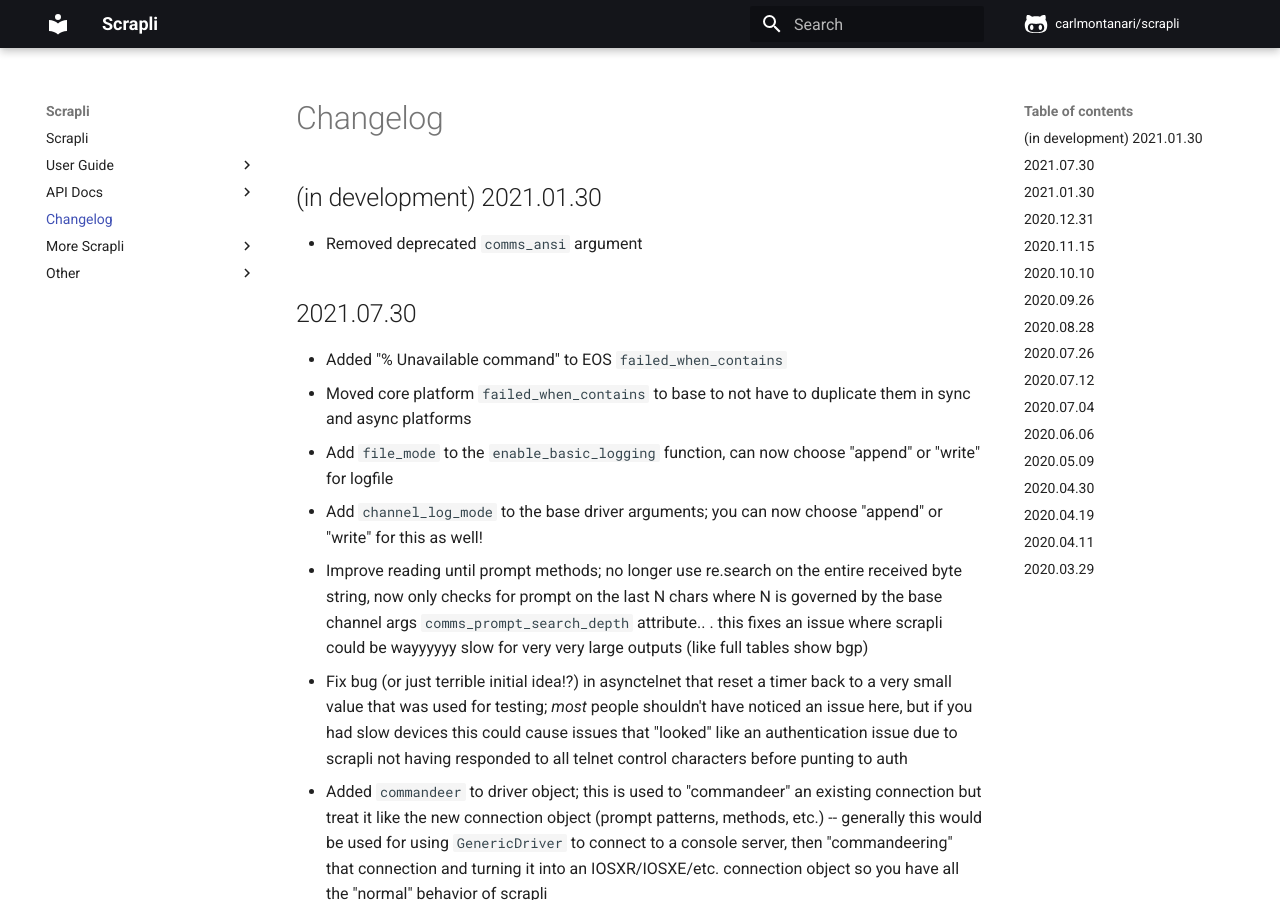
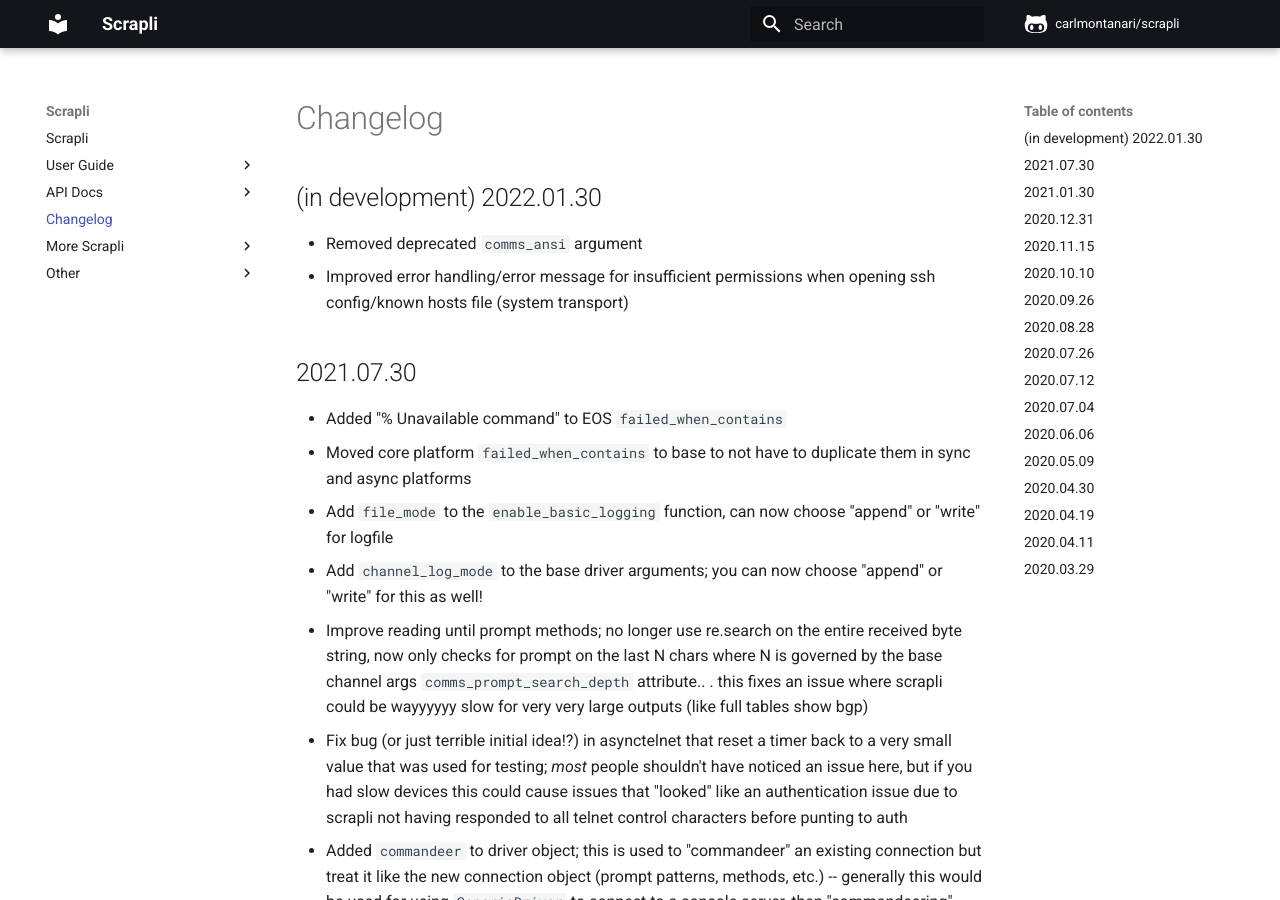
Before and after one commit to carlmontanari/scrapli, an MkDocs documentation site: the page built from docs/changelog.md, in a window 1280 px wide and 900 px high. Built offline with MkDocs 1.6.1 and Material for MkDocs 9.7.7, drawn with Linux system fonts in a browser that asks for light colours; comment, search, counter and statistics services are not loaded.

Commit message:
catch permission issues for ssh config/known hosts and have better error

```diff
--- a/docs/changelog.md
+++ b/docs/changelog.md
@@ -1,9 +1,11 @@
 Changelog
 =========
 
-## (in development) 2021.01.30
+## (in development) 2022.01.30
 
 - Removed deprecated `comms_ansi` argument
+- Improved error handling/error message for insufficient permissions when opening ssh config/known hosts file
+  (system transport)
 
 
 ## 2021.07.30
```
Also changed, not shown: 2 other files.
